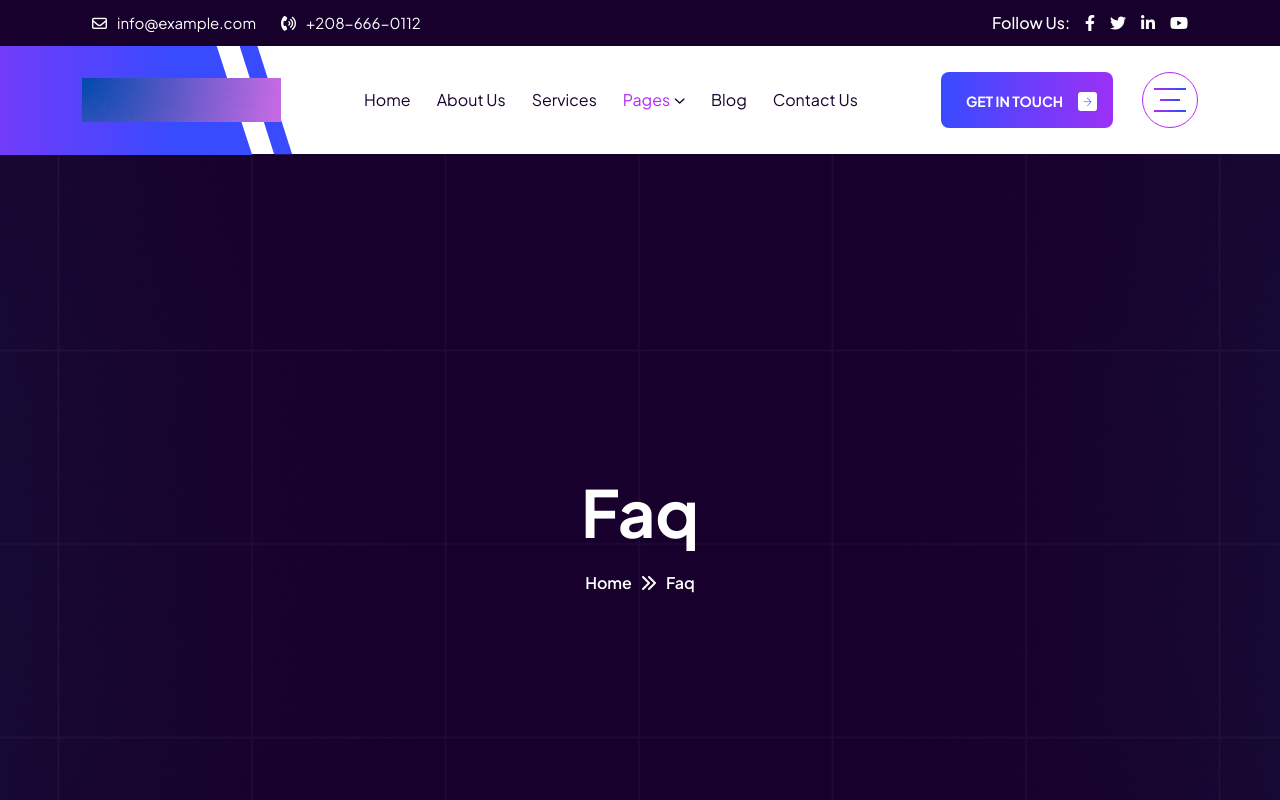
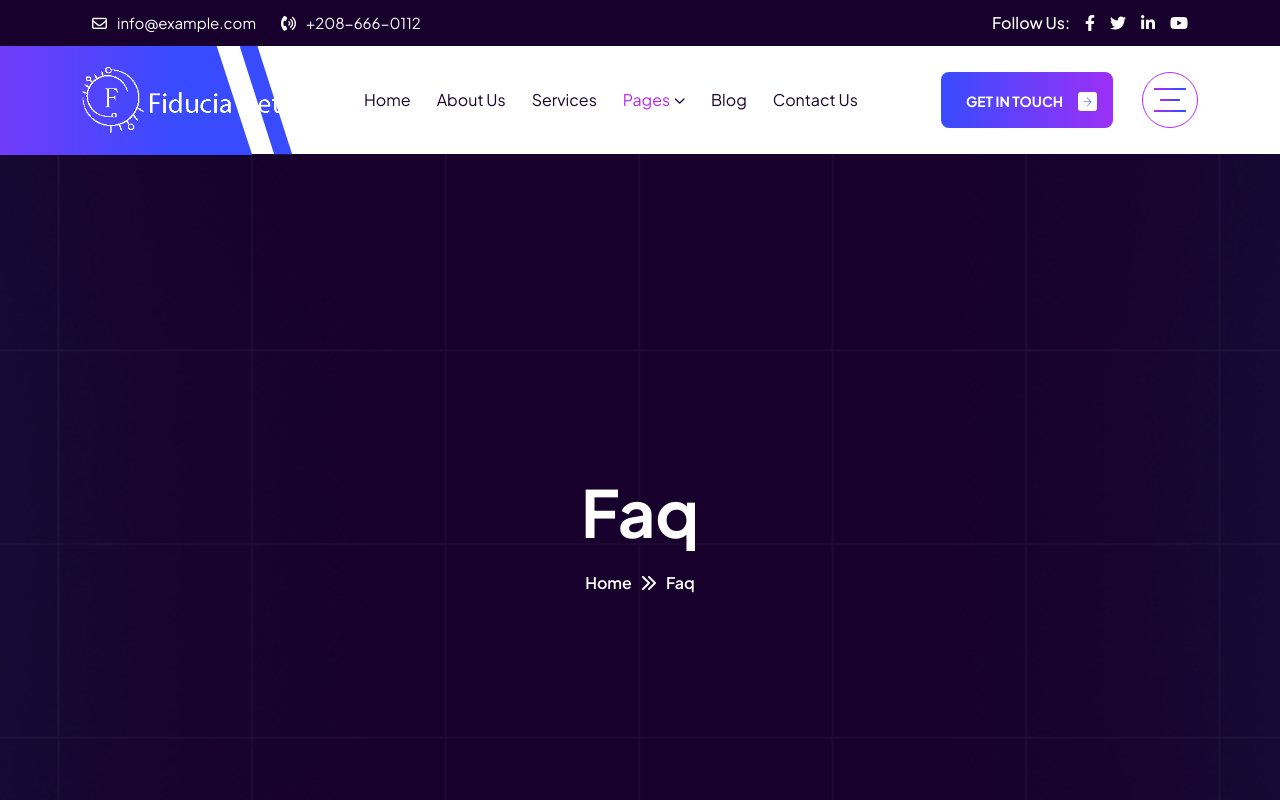
Before and after one commit to muhammadahmad1857/fiducia-net-1, a Next.js app: page /faq in a window 1280 px wide. Shown: the top 800 px of the page. Built offline with nearby package versions, Linux system fonts and the light colour scheme.

Commit message:
added logo

```diff
--- a/components/headers/Header1.jsx
+++ b/components/headers/Header1.jsx
@@ -22,7 +22,7 @@ export default function Header1() {
                         maxWidth: "auto",
                         maxHeight: "auto",
                       }}
-                      src="/assets/img/logo.gif"
+                      src="/fiducia-logo.gif"
                       width={199}
                       height={42}
                       alt="Fiducia logo"
```
Also changed, not shown: public/fiducia-logo.gif (added).
